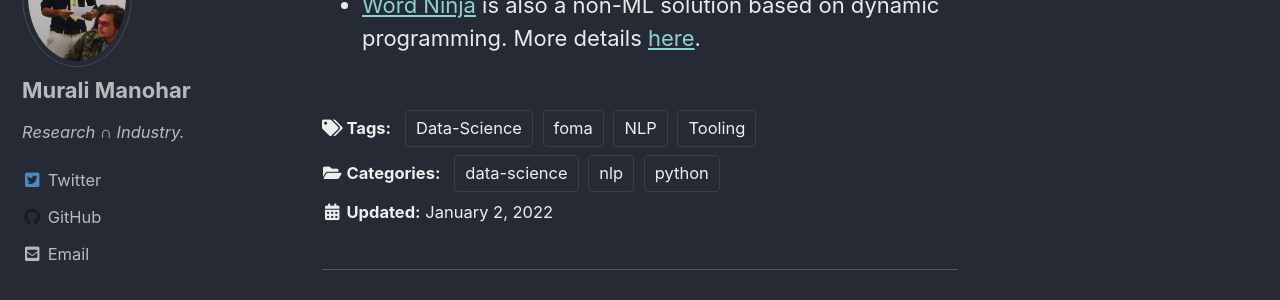
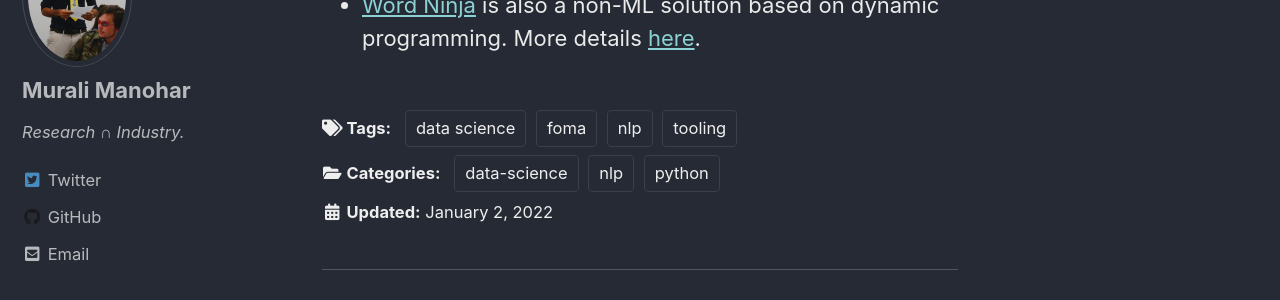
Before and after one commit to gitlost-murali/blogs, a Jekyll site: the page built from _posts/2022-01-02-foma.md, in a window 1280 px wide and 900 px high, scrolled down 8533 px. Shown: the part 142-442 px from the top of the window. Built offline with Jekyll 4.4.1, drawn with Linux system fonts in a browser that asks for light colours; cached includes are drawn as plain includes; comment, search, counter and statistics services are not loaded.

Commit message:
change tags

```diff
--- a/_posts/2022-01-02-foma.md
+++ b/_posts/2022-01-02-foma.md
@@ -1,7 +1,7 @@
 ---
 title: Old School NLP Technologies - Automata, Transducers, etc
 excerpt: Talks about Finite-State Automata, Transducers & their applications
-tags: [Data-Science, foma, NLP, Tooling]
+tags: [data science, foma, nlp, tooling]
 date: 2022-01-02 06:58:10 +0530
 categories: python data-science nlp
 permalink: /:categories/:title
```
